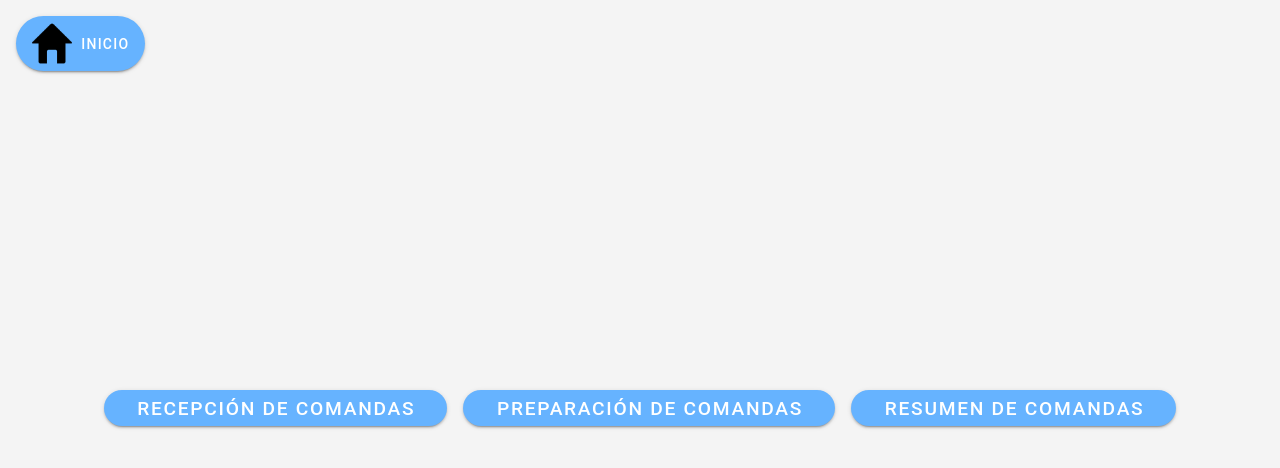
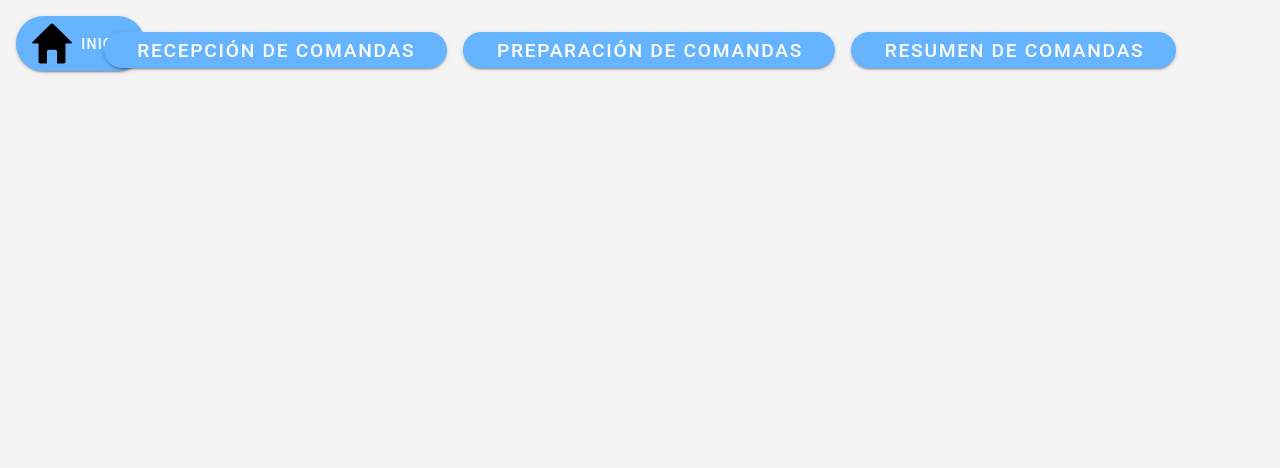
Before and after one commit to Samgarhur/FastFoodAppWeb, a Vue app in the folder Mo7/: page /gestiocomandes in a window 1280 px wide. Shown: the top 468 px of the page. Built offline with nearby package versions, Linux system fonts and the light colour scheme; no server answers.

Commit message:
Gestio Comandes alineacio superior de botons

```diff
--- a/Mo7/src/components/GestioComandes.vue
+++ b/Mo7/src/components/GestioComandes.vue
@@ -61,11 +61,10 @@ export default {
   }
 }
 </script>
+
 <style scoped>
 .page {
-  display: flex;
-  justify-content: center;
-  align-items: center;
+  position: relative;
   background-color: #f4f4f4;
   height: 100vh;
   padding: 1rem;
@@ -99,7 +98,6 @@ export default {
   display: flex;
   justify-content: center; /* Centramos los botones horizontalmente */
   align-items: center; /* Centramos los botones verticalmente */
-  margin-top: 1rem;
 }
 
 .custom-button {
```
